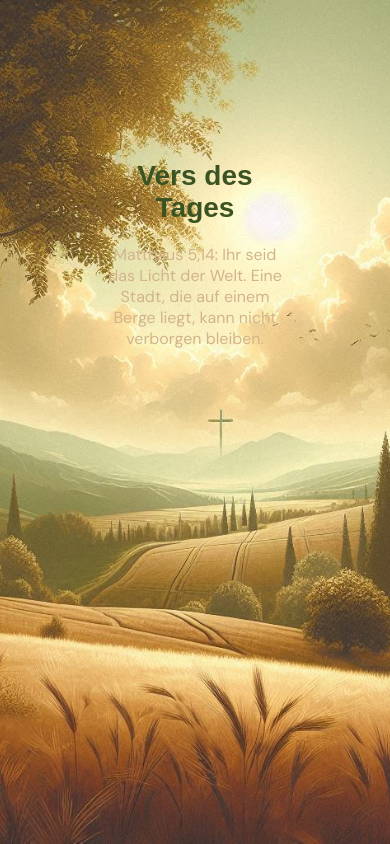
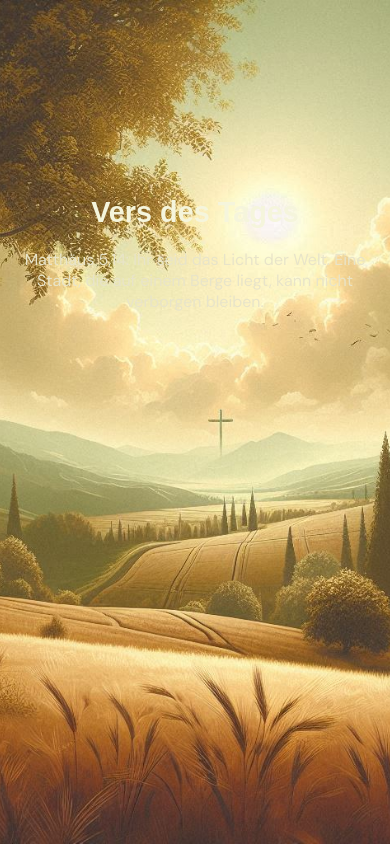
Before and after one commit to redeemedLife/biblevers-website, a plain HTML site: page index.html in a window 390 px wide. Drawn offline with Linux system fonts and the light colour scheme; a web font is replaced by a local one.

Commit message:
Update style.css

```diff
--- a/style.css
+++ b/style.css
@@ -5,20 +5,20 @@ body {
     background-size: cover; /* Hintergrundbild vollständig abdecken */
     background-position: center; /* Bild zentrieren */
     background-repeat: no-repeat; /* Bild nicht wiederholen */
-    color: #333; /* Standard-Textfarbe */
-    text-align: center; /* Text zentrieren */
+    color: #333; /* Textfarbe */
+    text-align: center; /* Zentriert den Text */
     margin: 0; /* Kein Margin */
     padding: 0; /* Kein Padding */
-    height: 100vh; /* Höhe des Viewports, um sicherzustellen, dass das Hintergrundbild den gesamten Bildschirm abdeckt */
+    height: 100vh; /* Höhe des Viewports, um sicherzustellen, dass der Hintergrundbild den gesamten Bildschirm abdeckt */
     overflow: hidden; /* Verhindert das Scrollen auf der Seite */
 }
 
 /* Container für zentrierten Inhalt */
 .container {
-    max-width: 600px; /* Maximale Breite des Containers */
+    width: 90%; /* Breite des Containers */
+    max-width: 800px; /* Maximale Breite des Containers */
     margin: 0 auto; /* Zentriert den Container horizontal */
     padding: 20px; /* Innenabstand */
-    border-radius: 10px; /* Abgerundete Ecken */
     background: none; /* Kein Hintergrund für den Container */
     position: absolute; /* Positionierung, um die Platzierung des Containers zu steuern */
     top: 50%; /* Positioniert den Container in der Mitte des Viewports */
@@ -29,8 +29,9 @@ body {
 /* Stile für die Überschrift */
 .anton-sc {
     font-family: 'Anton SC', sans-serif; /* Schriftart für die Überschrift */
-    font-size: 2.5em; /* Verkleinerte Größe der Überschrift */
-    color: #3B5323; /* Farbe für die Überschrift: Mocha/Jägergrün */
+    font-size: 2.5em; /* Größe der Überschrift */
+    color: #F5F5DC; /* Farbe für die Überschrift: Cream */
+    white-space: nowrap; /* Verhindert, dass der Text auf mehrere Zeilen umbricht */
     margin-bottom: 20px; /* Abstand nach unten */
 }
 
@@ -38,7 +39,7 @@ body {
 .dm-sans {
     font-family: 'DM Sans', sans-serif; /* Schriftart für den Text */
     font-size: 1.5em; /* Größere Schriftgröße für den Text */
-    color: #D2B48C; /* Textfarbe: Dunkles Creme (Dark Cream) */
+    color: #E8E4C9; /* Etwas dunklere Farbe für den Text */
     margin-top: 20px; /* Abstand nach oben */
 }
 
@@ -61,7 +62,7 @@ body {
 
 @media (max-width: 480px) {
     .anton-sc {
-        font-size: 1.75em; /* Noch kleinere Schriftgröße auf sehr kleinen Bildschirmen */
+        font-size: 1.8em; /* Noch kleinere Schriftgröße auf sehr kleinen Bildschirmen */
     }
 
     .dm-sans {
```
